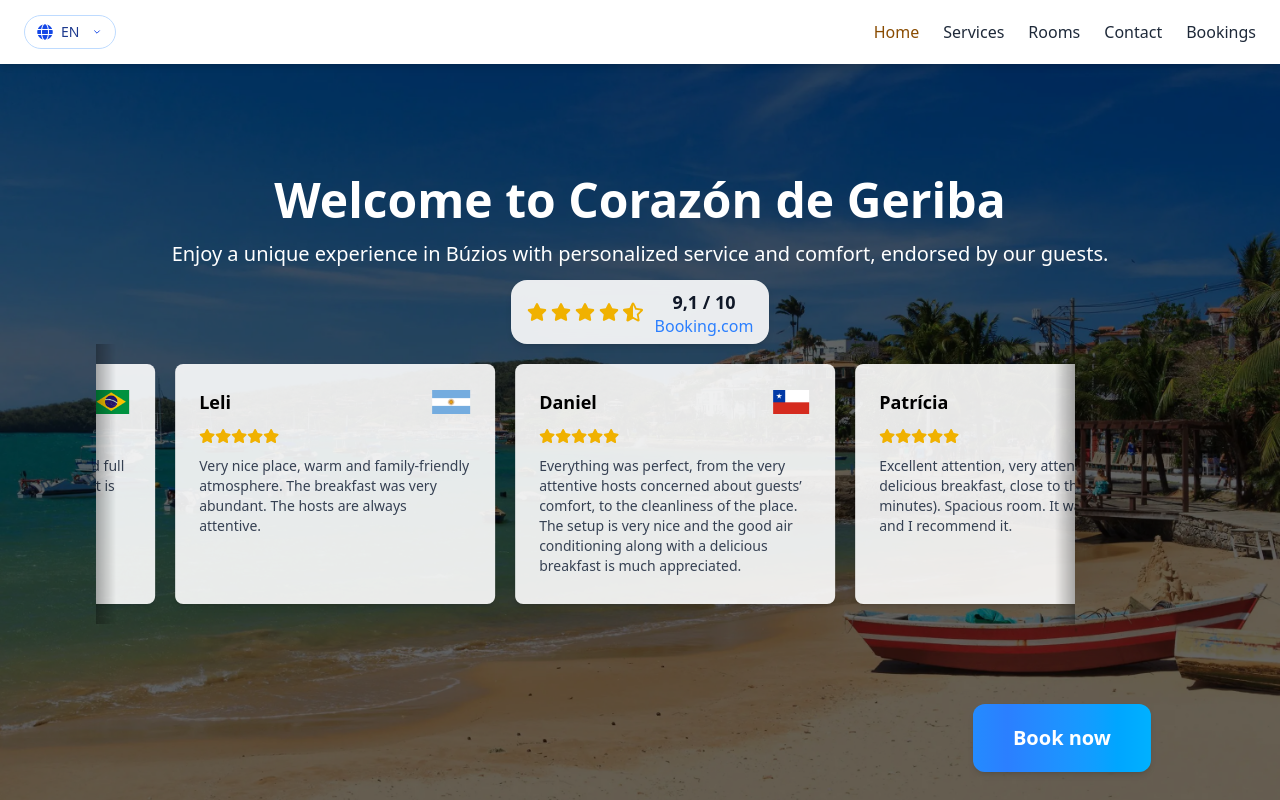
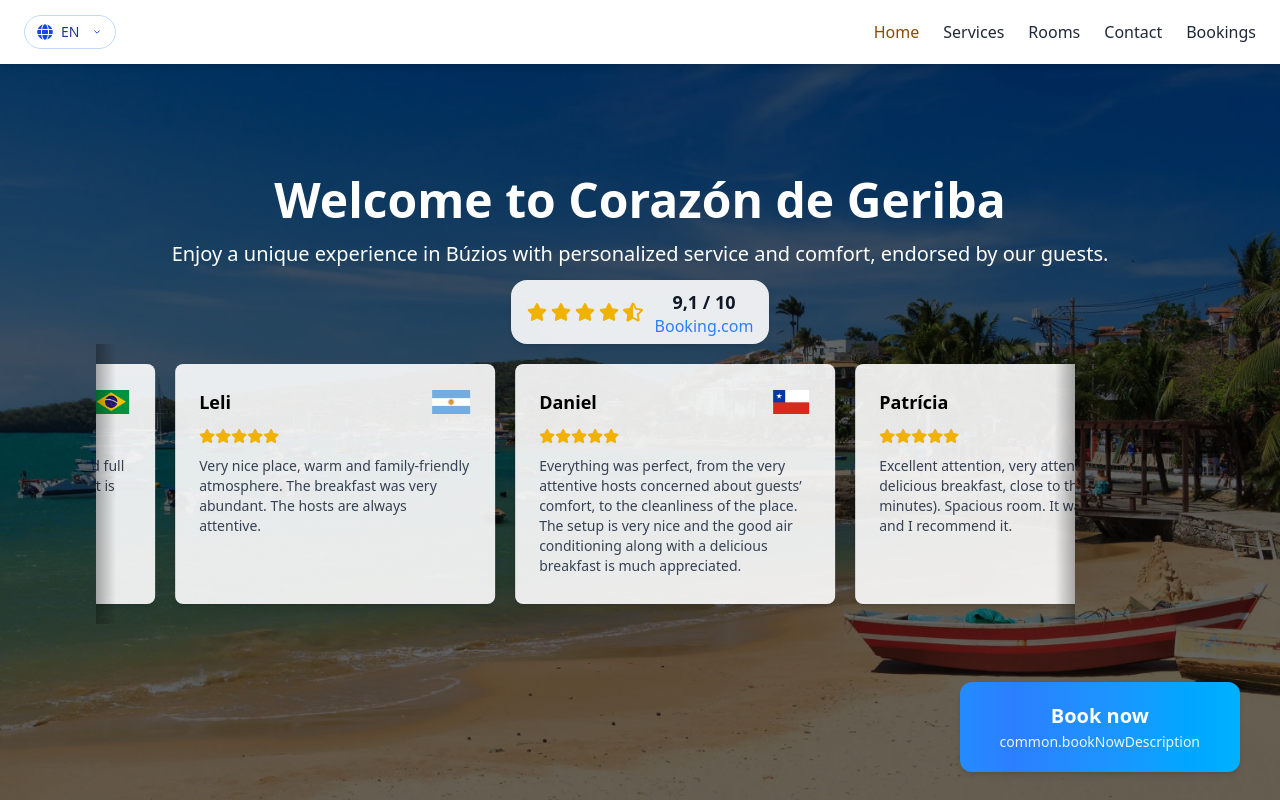
Before and after one commit to LautaroMiceli/corazon-de-geriba, a React (Vite) app: page / in a window 1280 px wide. Built offline with nearby package versions, Linux system fonts and the light colour scheme.

Commit message:
Add discount to BookNowFloat and remake styles

```diff
--- a/src/Components/BookNowFloat.jsx
+++ b/src/Components/BookNowFloat.jsx
@@ -1,36 +1,44 @@
-import React from 'react'
-import { useTranslation } from 'react-i18next';
-import { Link } from 'react-router-dom';
-import { useLocation } from 'react-router-dom';
+import React from "react";
+import { useTranslation } from "react-i18next";
+import { Link } from "react-router-dom";
+import { useLocation } from "react-router-dom";
 
 const BookNowFloat = () => {
-    const {t} = useTranslation()
-    const location = useLocation()
+    const { t } = useTranslation();
+    const location = useLocation();
 
-    if (location.pathname.startsWith('/booking')) return null
+    if (location.pathname.startsWith("/booking")) return null;
 
     return (
         <Link
             to="/booking"
             className={`
-    px-6 py-3 md:px-8 md:py-4 lg:px-10 lg:py-5
+    px-6 py-3
     rounded-xl
     bg-linear-to-r from-blue-500 via-sky-400 to-blue-500
-    text-white font-bold text-base md:text-lg lg:text-xl
-    shadow-md hover:shadow-lg
+    text-white font-bold text-base
+    shadow-md
     transition-transform duration-200 hover:scale-105
     cursor-pointer
     fixed
-    bottom-6 md:bottom-5 lg:bottom-7
-    left-1/2 transform -translate-x-1/2 md:left-auto md:right-8 lg:right-10
+    bottom-6
     z-100
     shine
+    w-11/12
+    left-1/2 transform -translate-x-1/2
+    md:px-8 md:py-4 md:left-auto md:right-8 md:bottom-5 md:text-lg md:w-auto md:translate-0
+    lg:px-10 lg:py-5 lg:right-10 lg:bottom-7 lg:text-xl
+    hover:shadow-lg
   `}
         >
-            {t("common.bookNow")}
+            <div className="flex flex-col items-center leading-tight">
+                <span className="text-xl">{t("common.bookNow")}</span>
+                <span className="text-sm text-center font-normal text-white/90 mt-0.5">
+                    {t("common.bookNowDescription")}
+                </span>
+            </div>
         </Link>
+    );
+};
 
-    )
-}
-
-export default BookNowFloat
+export default BookNowFloat;
```
